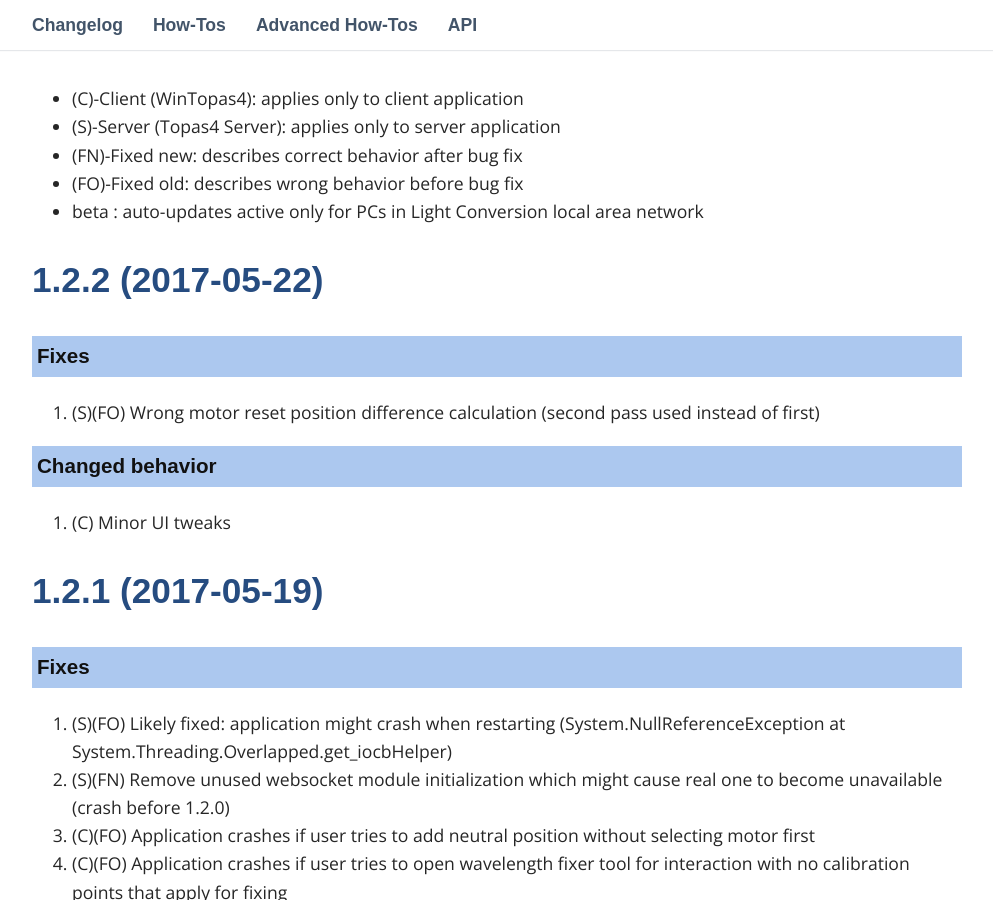
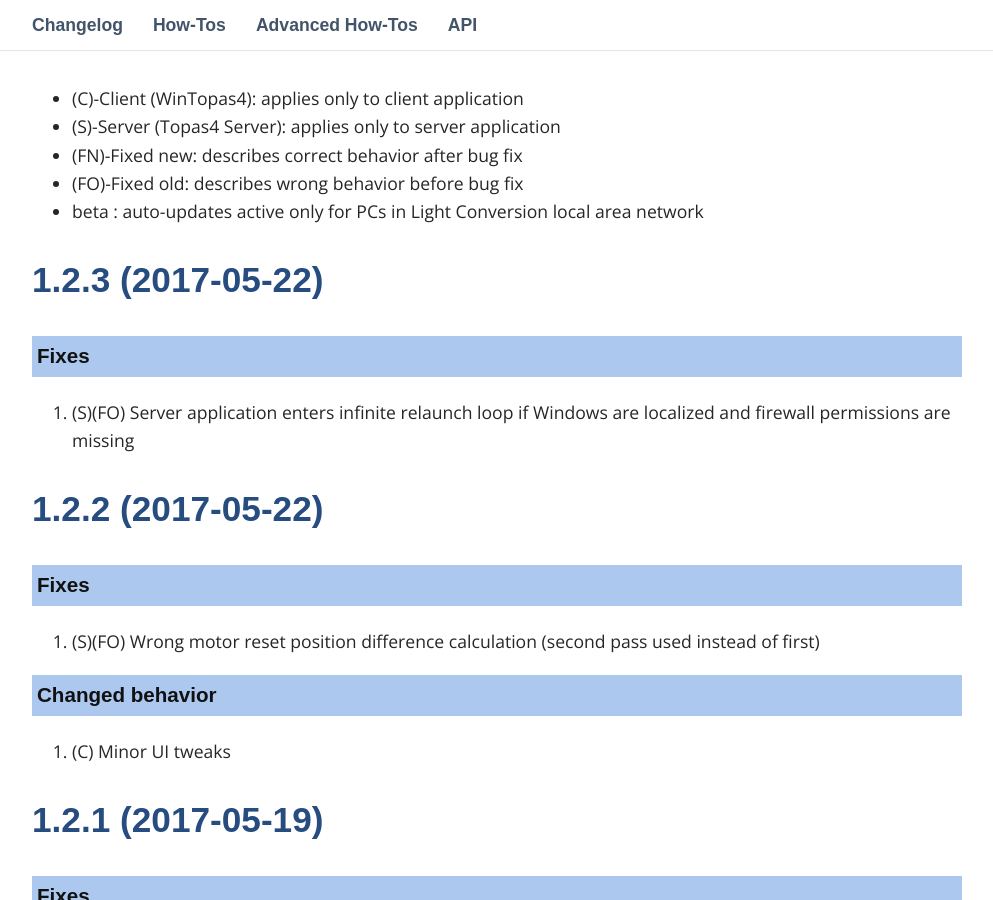
Before and after one commit to DomasM/Topas4InfoTemp00, a Jekyll site: the page built from _pages/03_changelog.md, in a window 1280 px wide and 900 px high, scrolled down 469 px. Shown: the whole window, without its empty margins (143-1136 px from the left). Built offline with Jekyll 4.4.1, drawn with Linux system fonts in a browser that asks for light colours; some web fonts are replaced; comment, search, counter and statistics services are not loaded.

Commit message:
1.2.3 release

```diff
--- a/_pages/03_changelog.md
+++ b/_pages/03_changelog.md
@@ -16,6 +16,15 @@
 * (FN)-Fixed new: describes correct behavior after bug fix
 * (FO)-Fixed old: describes wrong behavior before bug fix
 * beta : auto-updates active only for PCs in Light Conversion local area network
+
+
+
+## 1.2.3 (2017-05-22)
+
+### Fixes
+
+1. (S)(FO) Server application enters infinite relaunch loop if Windows are localized and firewall permissions are missing
+
 
 
 
```
